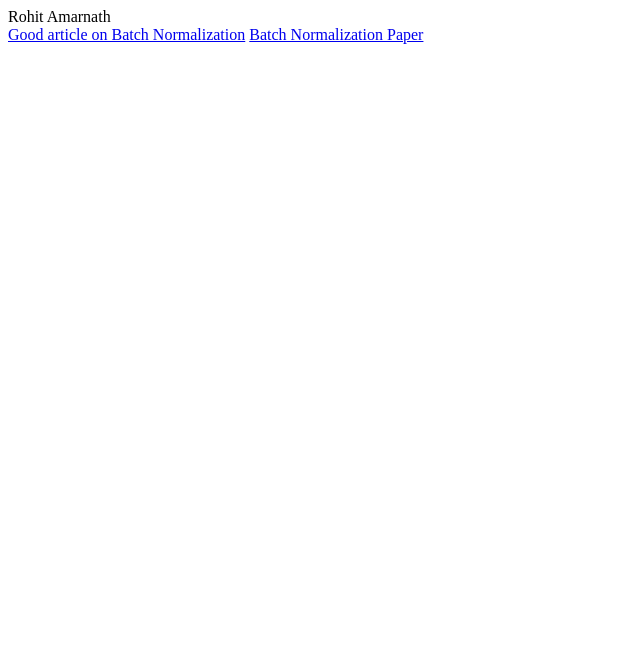
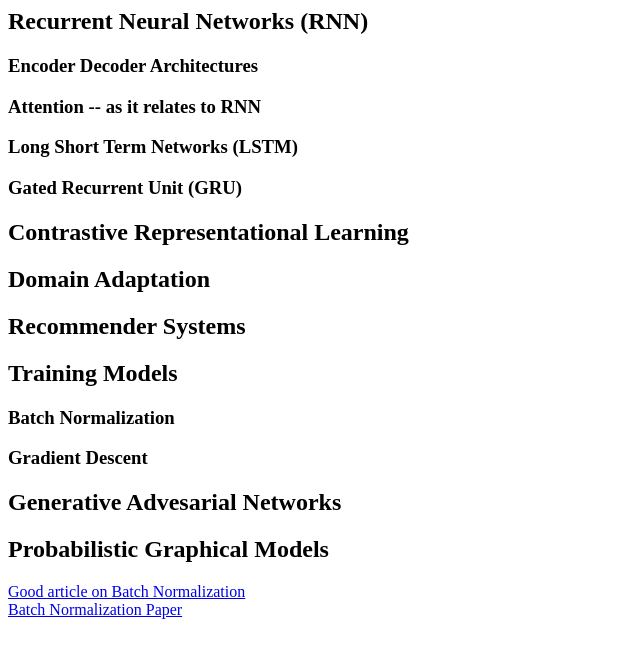
Before and after one commit to rohitamar/rohitamar.github.io, a plain HTML site: page index.html in a window 1280 px wide. Shown: the whole page, without its empty margins (0-640 px from the left). Drawn offline with Linux system fonts and the light colour scheme.

Commit message:
fixed the website

```diff
--- a/index.html
+++ b/index.html
@@ -1,5 +1,44 @@
 <html>
-    Rohit Amarnath <br />
+    <head>
+        <title>ML/DL Papers I Like</title>
+    </head>
+    <body>
+        <div>
+            <h1></h1>
+        </div>
+        <div>
+            <div>
+                <h2>Recurrent Neural Networks (RNN)</h2>
+                <h3>Encoder Decoder Architectures</h3>
+                <h3>Attention -- as it relates to RNN</h3>
+                <h3>Long Short Term Networks (LSTM)</h3>
+                <h3>Gated Recurrent Unit (GRU)</h3>
+            </div>
+            <div>
+                <h2>Contrastive Representational Learning</h2>
+            </div>
+            <div>
+                <h2>Domain Adaptation</h2>
+            </div>
+            <div>
+                <h2>Recommender Systems</h2>
+            </div>
+            <div>
+                <h2>Training Models</h2>
+                <h3>Batch Normalization</h3>
+                <h3>Gradient Descent</h3>
+            </div>
+            <div>
+                <h2>Generative Advesarial Networks</h2>
+
+            </div>
+            <div>
+                <h2>Probabilistic Graphical Models</h2>
+            </div>
+        </div>
+    </body>
     <a href = "https://blog.paperspace.com/busting-the-myths-about-batch-normalization/">Good article on Batch Normalization</a>
+    <br>
     <a href = "https://arxiv.org/pdf/1502.03167.pdf">Batch Normalization Paper</a>
+    <br>
 </html>
```
Also changed, not shown: another.html (deleted, +0 -3 lines).
